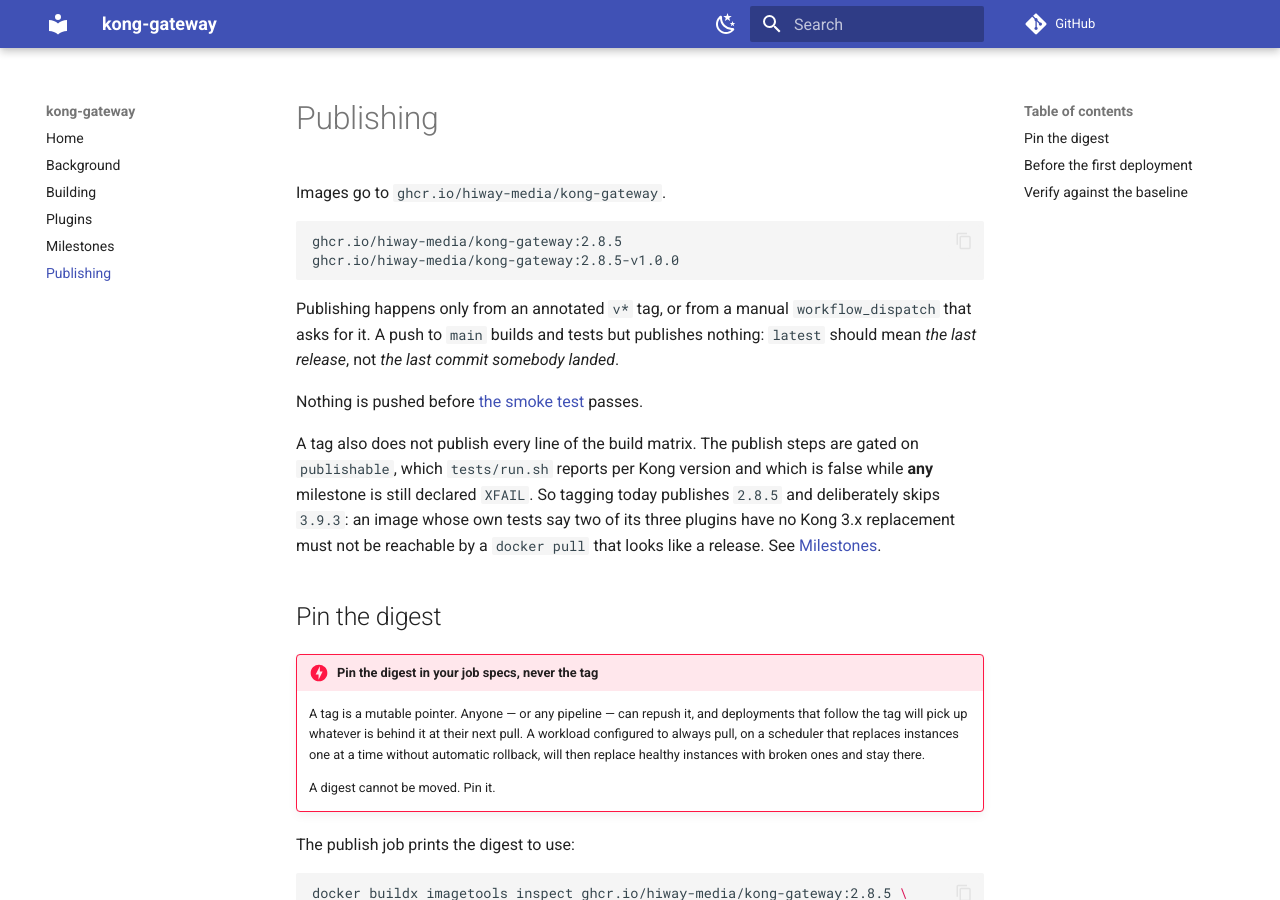
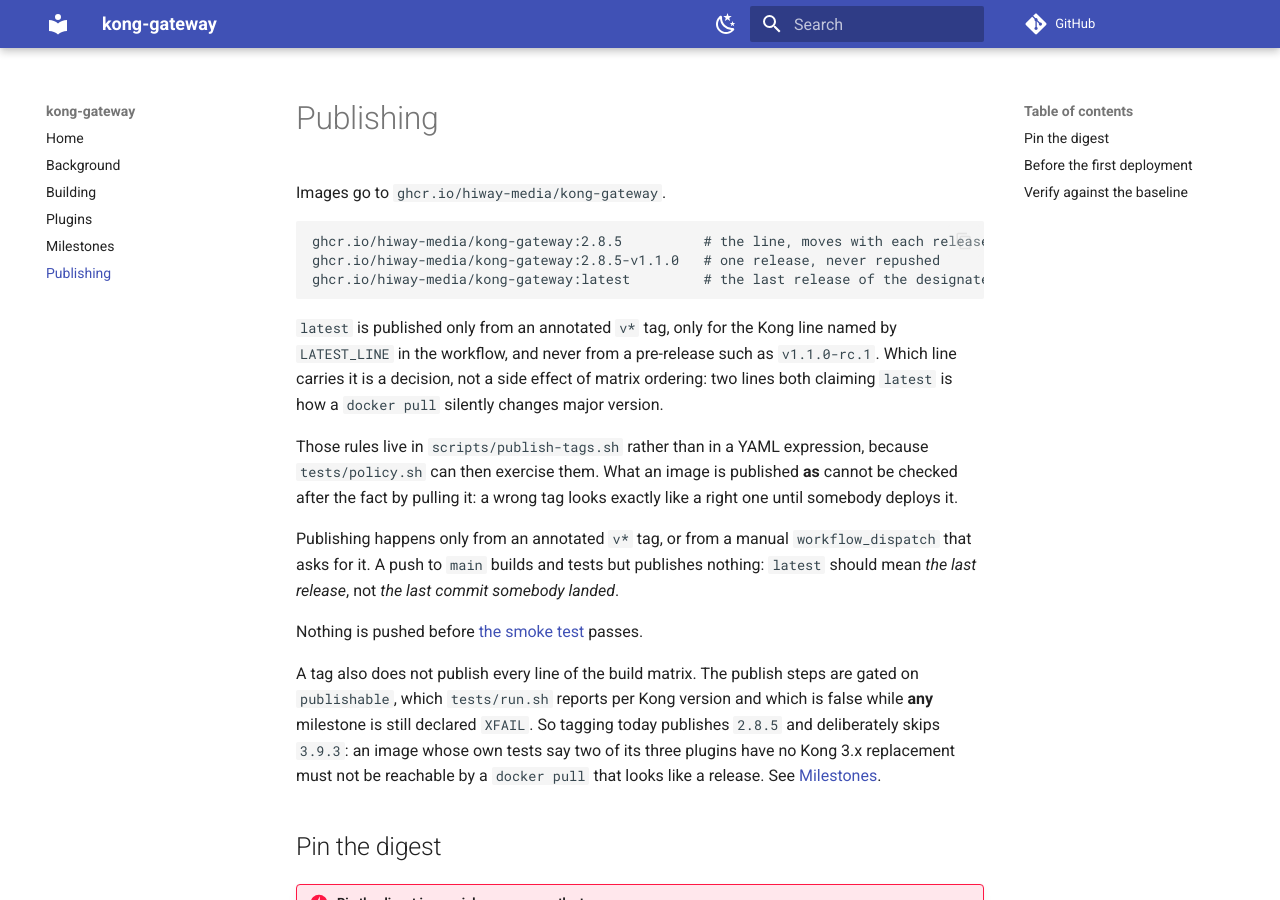
Before and after one commit to HiWay-Media/kong-gateway, an MkDocs documentation site: the page built from docs/publishing.md, in a window 1280 px wide and 900 px high. Built offline with MkDocs 1.6.1 and Material for MkDocs 9.7.7, drawn with Linux system fonts in a browser that asks for light colours; comment, search, counter and statistics services are not loaded.

Commit message:
feat(ci): publish latest, and test the publishing rules that until now nothing covered
⛔ The documentation said "`latest` must mean the last release" and the workflow never pushed
`latest` at all — the claim was true only because nobody could check it. Now it is published from
an annotated v* tag, for the Kong line named by LATEST_LINE, and never from a pre-release.

⭐ Which line carries `latest` is a DECISION, not a side effect of matrix ordering: with two lines
in the matrix, both claiming `latest` is how a `docker pull` silently changes major version. The
3.x line never claims it, and today could not publish at all — its milestones are XFAIL.

✅ The rules live in scripts/publish-tags.sh rather than in a YAML expression, because that is what
makes them testable: tests/policy.sh exercises the four cases that matter (release tag, second Kong
line, dispatch from a branch, pre-release) and asserts the wiring — that the workflow uses the
script, that login/push/digest stay gated on `publishable`, and that a push to main cannot publish.
Written test-first: five checks red before the script existed, green after, nothing else changed.

⚠️ This was the one part of the pipeline with no test whatsoever, and the least visible: what an
image is published AS cannot be verified by pulling it afterwards — a wrong tag looks exactly like
a right one until somebody deploys it. The policy job needs neither Docker nor an image, so it also
catches a bad rule on a commit where the build itself cannot start, which is exactly the state this
repository was in two commits ago. (v1.1.0)

````diff
--- a/docs/publishing.md
+++ b/docs/publishing.md
@@ -3,9 +3,19 @@
 Images go to `ghcr.io/hiway-media/kong-gateway`.
 
 ```
-ghcr.io/hiway-media/kong-gateway:2.8.5
-ghcr.io/hiway-media/kong-gateway:2.8.5-v1.0.0
+ghcr.io/hiway-media/kong-gateway:2.8.5          # the line, moves with each release
+ghcr.io/hiway-media/kong-gateway:2.8.5-v1.1.0   # one release, never repushed
+ghcr.io/hiway-media/kong-gateway:latest         # the last release of the designated line
 ```
+
+`latest` is published only from an annotated `v*` tag, only for the Kong line named by `LATEST_LINE`
+in the workflow, and never from a pre-release such as `v1.1.0-rc.1`. Which line carries it is a
+decision, not a side effect of matrix ordering: two lines both claiming `latest` is how a
+`docker pull` silently changes major version.
+
+Those rules live in `scripts/publish-tags.sh` rather than in a YAML expression, because
+`tests/policy.sh` can then exercise them. What an image is published **as** cannot be checked after
+the fact by pulling it: a wrong tag looks exactly like a right one until somebody deploys it.
 
 Publishing happens only from an annotated `v*` tag, or from a manual `workflow_dispatch` that asks
 for it. A push to `main` builds and tests but publishes nothing: `latest` should mean *the last
````
Also changed, not shown: AGENTS.md (+5 -1 lines), CHANGELOG.md (+18 -0 lines), README.md (+6 -2 lines), 3 other files.
